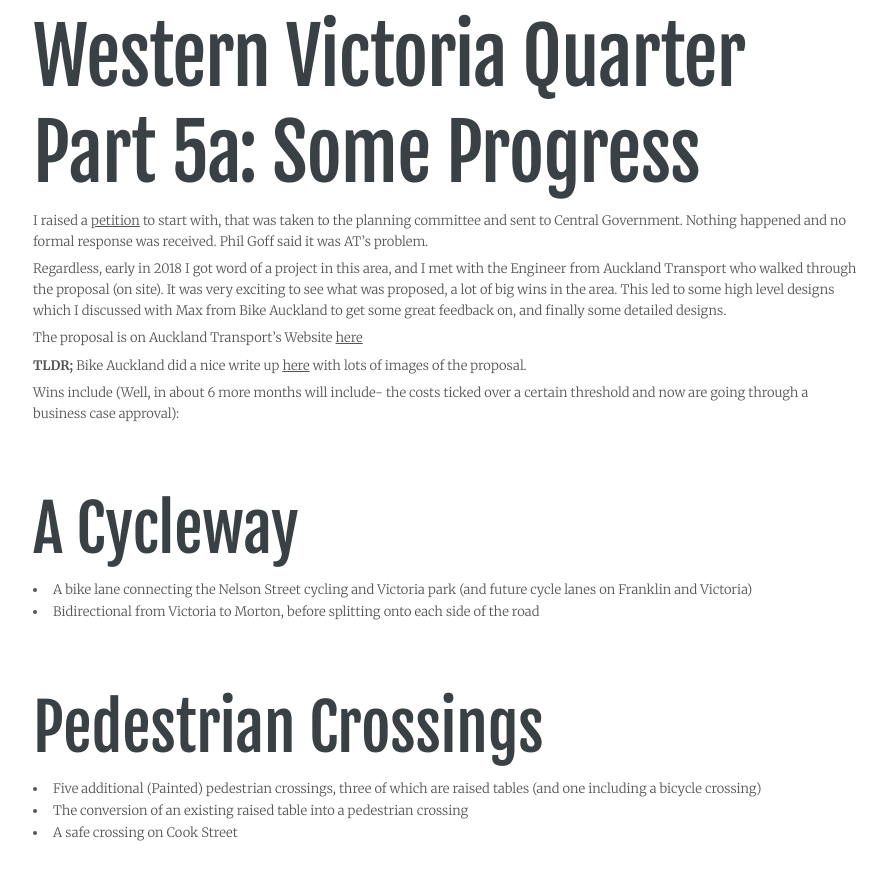
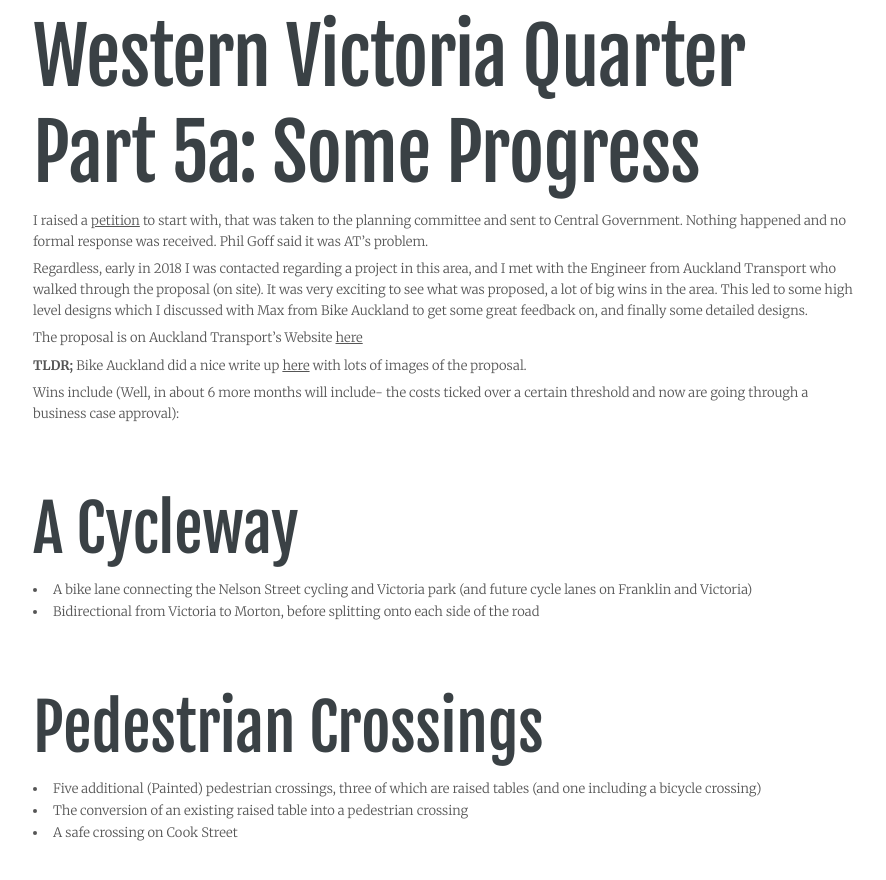
Before and after one commit to davidjroos/davidjroos.github.io, a Jekyll site: the page built from _posts/2019-01-04-VQpart5.md, in a window 1280 px wide and 900 px high, scrolled down 561 px. Shown: the top 880 px of the window, without its empty margins (192-1078 px from the left). Built offline with Jekyll 4.4.1, drawn with Linux system fonts in a browser that asks for light colours.

Commit message:
ai writer test

```diff
--- a/_posts/2019-01-04-VQpart5.md
+++ b/_posts/2019-01-04-VQpart5.md
@@ -20,7 +20,7 @@ Following up from:
 
 I raised a [petition](https://www.ccrg.org.nz/petitions/victoria-quarter) to start with, that was taken to the planning committee and sent to Central Government. Nothing happened and no formal response was received. Phil Goff said it was AT's problem.
 
-Regardless, early in 2018 I got word of a project in this area, and I met with the Engineer from Auckland Transport who walked through the proposal (on site). It was very exciting to see what was proposed, a lot of big wins in the area. This led to some high level designs which I discussed with Max from Bike Auckland to get some great feedback on, and finally some detailed designs.
+Regardless, early in 2018 I was contacted regarding a project in this area, and I met with the Engineer from Auckland Transport who walked through the proposal (on site). It was very exciting to see what was proposed, a lot of big wins in the area. This led to some high level designs which I discussed with Max from Bike Auckland to get some great feedback on, and finally some detailed designs.
 
 The proposal is on Auckland Transport's Website [here](https://at.govt.nz/media/1977207/proposal-drawing-for-cook-st-walking-and-cycling-improvements.pdf)
 
```
